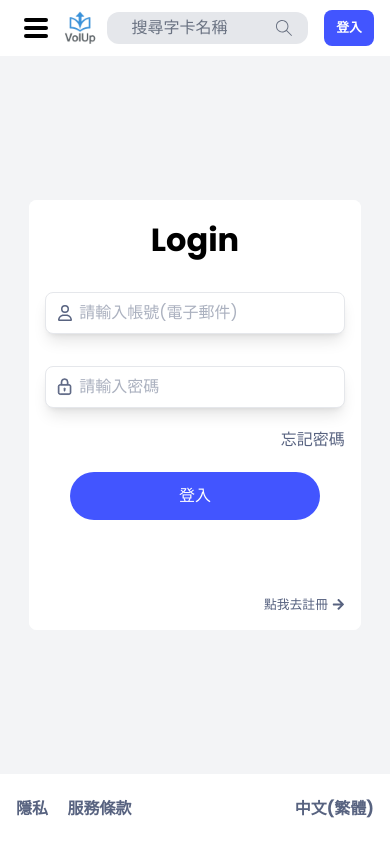
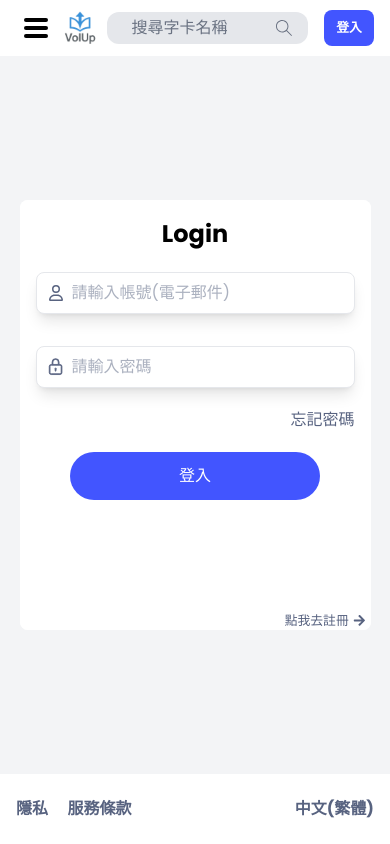
Before and after one commit to Cody-Kao/quizlet, a React (Vite) app in the folder frontend/: page /toLogIn in a window 390 px wide. Built offline with nearby package versions, Linux system fonts and the light colour scheme; no server answers; a web font is replaced by a local one.

Commit message:
fixing UI of login modal for small devices

```diff
--- a/frontend/src/Components/LogInModal.tsx
+++ b/frontend/src/Components/LogInModal.tsx
@@ -314,14 +314,16 @@ export default function LogInModal() {
 
   return (
     <>
-      <div className="flex h-full w-full flex-col items-center justify-center bg-gray-100">
-        <div className="loginModalHeight relative flex w-[85%] max-w-[400px] flex-col items-center rounded-lg bg-white p-4 sm:rounded-2xl">
+      <div className="loginModalPosition flex h-full w-full flex-col items-center bg-gray-100">
+        <div className="loginModalHeight relative flex w-[90%] max-w-[400px] flex-col items-center rounded-lg bg-white p-4 sm:rounded-2xl">
           {/* 登入 */}
           <form
             onSubmit={(e) => handleAccountPasswordLogin(e)}
             className={`absolute top-0 left-0 flex h-full w-full flex-col items-center gap-5 overflow-y-auto rounded-lg bg-white p-4 transition-all ease-in-out sm:gap-7 sm:rounded-2xl ${isSliding ? "invisible" : "visible translate-x-0"}`}
           >
-            <h1 className="mb-2 text-[2rem] font-bold text-black">Login</h1>
+            <h1 className="text-[1.5rem] font-bold text-black sm:mb-2 sm:text-[2rem]">
+              Login
+            </h1>
             {/* input區域--帳號 */}
             <div
               className={`${accountError === "" ? "border-gray-200 bg-white" : "border-2 border-red-400"} relative flex w-full rounded-lg border-1 px-1 py-2 shadow-lg`}
@@ -401,7 +403,7 @@ export default function LogInModal() {
               onClick={() => {
                 handleSliding();
               }}
-              className="right-[5px] bottom-0 mt-auto ml-auto flex items-center gap-1 text-[.8rem] hover:cursor-pointer sm:absolute sm:text-[1rem]"
+              className="absolute right-[5px] bottom-0 flex items-center gap-1 text-[.8rem] hover:cursor-pointer sm:text-[1rem]"
             >
               點我去註冊
               <FaArrowRight />
@@ -410,9 +412,11 @@ export default function LogInModal() {
           {/* 註冊 */}
           <form
             onSubmit={(e) => handleAccountPasswordRegister(e)}
-            className={`absolute top-0 left-0 flex h-full w-full flex-col items-center gap-5 rounded-lg bg-white p-4 transition-all duration-300 ease-in-out sm:gap-7 sm:rounded-2xl ${isSliding ? "visible translate-x-0" : "invisible translate-x-[20%]"}`}
+            className={`absolute top-0 left-0 flex h-full w-full flex-col items-center gap-5 overflow-auto rounded-lg bg-white p-4 transition-all duration-300 ease-in-out sm:gap-7 sm:rounded-2xl ${isSliding ? "visible translate-x-0" : "invisible translate-x-[20%]"}`}
           >
-            <h1 className="text-[2rem] font-bold text-black">Register</h1>
+            <h1 className="text-[1.5rem] font-bold text-black sm:mb-2 sm:text-[2rem]">
+              Register
+            </h1>
             {/* 使用者名稱 */}
             <div
               className={`${nameError === "" ? "border-gray-200 bg-white" : "border-2 border-red-400"} relative flex w-full rounded-lg border-1 px-1 py-2 shadow-lg`}
@@ -438,7 +442,7 @@ export default function LogInModal() {
             </div>
             {/* input區域--帳號 */}
             <div
-              className={`${accountError === "" ? "border-gray-200 bg-white" : "border-2 border-red-400"} relative flex w-full rounded-lg border-1 px-1 py-2 shadow-lg`}
+              className={`${accountError === "" ? "border-gray-200 bg-white" : "border-2 border-red-400"} relative flex w-full items-center rounded-lg border-1 px-1 py-2 shadow-lg`}
             >
               <div className="flex w-[10%] items-center justify-center">
                 <FaRegUser />
@@ -459,7 +463,7 @@ export default function LogInModal() {
                   if (secondsLeft > 0) return;
                   handleSendValidateEmail();
                 }}
-                className={`${isSendActivationEmailLoading ? "pointer-events-none bg-gray-100 text-gray-400" : secondsLeft > 0 ? "pointer-events-none bg-gray-100" : ""} ml-auto inline-block h-full w-max rounded-lg bg-gray-200 px-1 text-[.6rem] font-bold hover:cursor-pointer sm:px-2 sm:text-[.8rem]`}
+                className={`${isSendActivationEmailLoading ? "pointer-events-none bg-gray-100 text-gray-400" : secondsLeft > 0 ? "pointer-events-none bg-gray-100" : ""} ml-auto inline-block h-max w-max rounded-lg bg-gray-200 px-1 py-1 text-[.6rem] font-bold hover:cursor-pointer sm:px-2 sm:text-[.8rem]`}
               >
                 {secondsLeft > 0 ? `${secondsLeft}秒` : "驗證信箱"}
               </button>
@@ -542,7 +546,7 @@ export default function LogInModal() {
               onClick={() => {
                 handleSliding();
               }}
-              className="fixed bottom-0 left-[5px] ml-auto flex items-center gap-1 text-[.8rem] hover:cursor-pointer sm:text-[1rem]"
+              className="absolute bottom-0 left-[5px] flex items-center gap-1 text-[.8rem] hover:cursor-pointer sm:text-[1rem]"
             >
               <FaArrowLeft />
               點我去登入
--- a/frontend/src/index.css
+++ b/frontend/src/index.css
@@ -143,7 +143,7 @@ body {
 
 /* login modal form height */
 .loginModalHeight {
-  height: 85%;
+  height: 95%;
 }
 @media (min-height: 680px) {
   .loginModalHeight {
@@ -161,6 +161,10 @@ body {
   }
 }
 
+.loginModalPosition {
+  justify-content: center;
+}
+
 /* scroll bar */
 
 ::-webkit-scrollbar {
```
